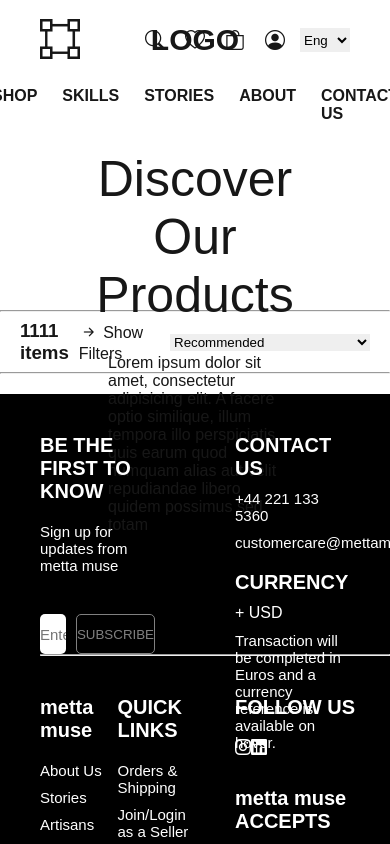
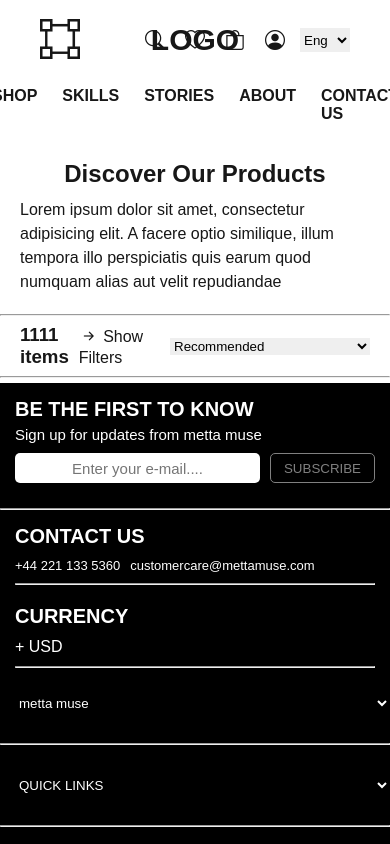
Before and after one commit to jaijai02/Appscrip-task-Jayasimman, a Next.js app: page / in a window 390 px wide. Shown: the top 844 px of the page. Built offline with nearby package versions, Linux system fonts and the light colour scheme; no server answers.

Commit message:
footer responsive update

```diff
--- a/src/components/Footer.jsx
+++ b/src/components/Footer.jsx
@@ -12,7 +12,7 @@ function Footer() {
             <p className={Styles.signupinfo}>
               Sign up for updates from metta muse
             </p>
-            <div style={{ display: "flex", gap: "10px", marginTop: "40px" }}>
+            <div style={{ display: "flex", gap: "10px", marginTop: "10px" }}>
               <div className={Styles.footerinputdiv}>
                 <input
                   type="text"
@@ -25,13 +25,18 @@ function Footer() {
               </div>
             </div>
           </div>
+          <hr className={Styles.line}/>
 
           <div className={Styles.footercontent2}>
             <h5 style={{ fontWeight: "bolder", fontSize: "20px" }}>
               CONTACT US
             </h5>
-            <p>+44 221 133 5360</p>
-            <p>customercare@mettamuse.com</p>
+            <div className={Styles.callus}>
+              <p>+44 221 133 5360</p>
+              <p>customercare@mettamuse.com</p>
+            </div>
+          <hr className={Styles.line}/>
+
             <h5
               style={{
                 marginTop: "20px",
@@ -42,14 +47,52 @@ function Footer() {
               CURRENCY
             </h5>
             <div style={{ marginTop: "10px" }}>+ USD</div>
-            <p>
+            <p className={Styles.transactionInfo}>
               Transaction will be completed in Euros and a currency reference is
-              available on hover.{" "}
+              available on hover.
             </p>
+          <hr className={Styles.line}/>
           </div>
+
         </div>
 
-        <hr style={{ marginLeft: "40px" }} />
+        <hr  className={Styles.desktopline}/>
+
+
+        <div className={Styles.mobileFooter}>
+          <select>
+            <option>metta muse</option>
+            <option>About Us</option>
+            <option>Stories</option>
+            <option>Artisans</option>
+            <option>Boutiques</option>
+            <option>Contact Us</option>
+            <option>EU Compliances Docs</option>
+          </select>
+          <hr className={Styles.line}/>
+
+
+          <select>
+            <option>QUICK LINKS</option>
+            <option>Orders & Shipping</option>
+            <option>Join/Login as a Seller</option>
+            <option>Payment & Pricing</option>
+            <option>Return & Refunds</option>
+            <option>FAQs</option>
+            <option>Privacy Policy</option>
+            <option>Terms & Conditions</option>
+          </select>
+          <hr className={Styles.line}/>
+
+
+          <select>
+            <option>FOLLOW US</option>
+            <option>Linked In</option>
+            <option>Instagram</option>
+          </select>
+          <hr className={Styles.line}/>
+
+        </div>
 
         <div className={Styles.footercontent3}>
           <div style={{ width: "25%" }}>
--- a/src/components/Footer.module.css
+++ b/src/components/Footer.module.css
@@ -1,4 +1,4 @@
-.footer{
+.footer {
   height: 650px;
   width: 100%;
   background-color: black;
@@ -6,26 +6,34 @@
   overflow-y: hidden;
   margin-top: 20px;
 }
-.footer1{
+.mobileFooter {
+  display: none;
+}
+.line{
+    display: none;
+}
+.desktopline{
+    margin-left: 40px;
+}
+.footer1 {
   display: flex;
   height: 40%;
-
 }
-.footercontent1 ,
-.footercontent2{
+.footercontent1,
+.footercontent2 {
   width: 50%;
   padding: 40px;
 }
 
-.footerinputdiv{
+.footerinputdiv {
   height: 40px;
   width: 350px;
 }
-.signupinfo{
+.signupinfo {
   margin-top: 20px;
   font-size: 15px;
 }
-.footerinput{
+.footerinput {
   height: 100%;
   width: 100%;
   text-align: center;
@@ -33,63 +41,130 @@
   border: none;
   outline: none;
   border-radius: 5px;
-
 }
-.subscribebtndiv{
+.subscribebtndiv {
   height: 40px;
   width: 150px;
 }
-.subscribebtn{
+.subscribebtn {
   height: 100%;
   width: 100%;
   border-radius: 5px;
   background-color: black;
-    border:1px solid gray;
+  border: 1px solid gray;
   color: gray;
   cursor: pointer;
 }
 
-.footercontent2 p{
+.footercontent2 p {
   font-size: 15px;
   margin-top: 10px;
-    color: #FFFFFF;
+  color: #ffffff;
 }
-.footercontent3{
+.footercontent3 {
   display: flex;
   flex-direction: row;
   height: 40%;
   /* justify-content: space-evenly; */
   padding: 40px;
 }
-.footercontent3 ul{
+.footercontent3 ul {
   margin-top: 20px;
 }
-.footercontent3 h5{
+.footercontent3 h5 {
   font-size: 20px;
 }
 
-.footercontent3 ul li{
+.footercontent3 ul li {
   list-style: none;
   margin-top: 10px;
   font-size: 15px;
 }
-.copyright{
+.copyright {
   text-align: center;
-    margin-top:30px ;
+  margin-top: 30px;
   height: 10%;
   display: flex;
   justify-content: center;
   align-items: center;
 }
-.accptedpayments{
+.accptedpayments {
   display: flex;
   flex-direction: row;
   gap: 20px;
   margin-top: 20px;
 }
 
-.accptedpayments img{
+.accptedpayments img {
   height: 40px;
   width: 60px;
   border: 1px solid white;
 }
+
+@media (max-width: 480px) {
+  .footer,
+  .signupinfo {
+    margin-top: 5px;
+  }
+
+  .footercontent1,
+  .footercontent2 {
+    width: 100%;
+    padding: 15px;
+  }
+
+  .footercontent1 h5{
+    font-size: 15px;
+  }
+
+  .footer1 {
+    display: block;
+  }
+  .subscribebtn {
+    padding-inline: 5px;
+  }
+  .callus {
+    display: flex;
+    gap: 10px;
+  }
+  .footerinputdiv,
+  .subscribebtndiv {
+    height: 30px;
+  }
+  .mobileFooter {
+    display: block;
+    margin-top: 20px;
+  }
+  .mobileFooter select{
+    height: 60px;
+    width: 100%;
+    background-color: black;
+    color: white;
+    padding: 15px;
+    margin-top: 10px;
+    border: none;
+    outline: none;
+  }
+
+  .line{
+    display: block;
+    margin-top: 10px;
+    padding: none;
+  }
+  .desktopline{
+    display: none;
+  }
+
+  .callus p {
+    font-size: 13px;
+  }
+  .footercontent3 {
+    display: none;
+  }
+  /* .copyright {
+    display: none;
+  } */
+  .transactionInfo {
+    display: none;
+  }
+}
--- a/src/components/PageInfo.jsx
+++ b/src/components/PageInfo.jsx
@@ -9,7 +9,7 @@ function PageInfo() {
         <p>
           Lorem ipsum dolor sit amet, consectetur adipisicing elit. A facere
           optio similique, illum tempora illo perspiciatis quis earum quod
-          numquam alias aut velit repudiandae libero quidem possimus sed totam
+          numquam alias aut velit repudiandae
         </p>
        </div>
       </section>
--- a/src/components/PageInfo.module.css
+++ b/src/components/PageInfo.module.css
@@ -1,9 +1,10 @@
 .Pageinfo {
-  height: 180px;
+  min-height: 180px;
   width: 100%;
   display: flex;
   align-items: center;
   justify-content: center;
+  padding: 20px;
 }
 .Pageinfodiv {
   height: 100%;
@@ -12,11 +13,23 @@
 .Pageinfodiv h1{
     text-align: center;
     margin-top: 20px;
-    font-size: 50px;
-    font-weight: 400;
+    font-size: clamp(24px, 4vw, 50px);
 }
 
 .Pageinfodiv p{
-    /* margin-top: 20px; */
     padding: 30px;
+    line-height: 1.5;
 }
+
+@media (max-width:480px){
+  .Pageinfo{
+    padding: 10px;
+  }
+  .Pageinfodiv{
+    width: 100%;
+  }
+  .Pageinfodiv p{
+    padding: 10px;
+    /* line-height: 1; */
+  }
+}
```
Lines whose indentation alone changed are shown as unchanged.
